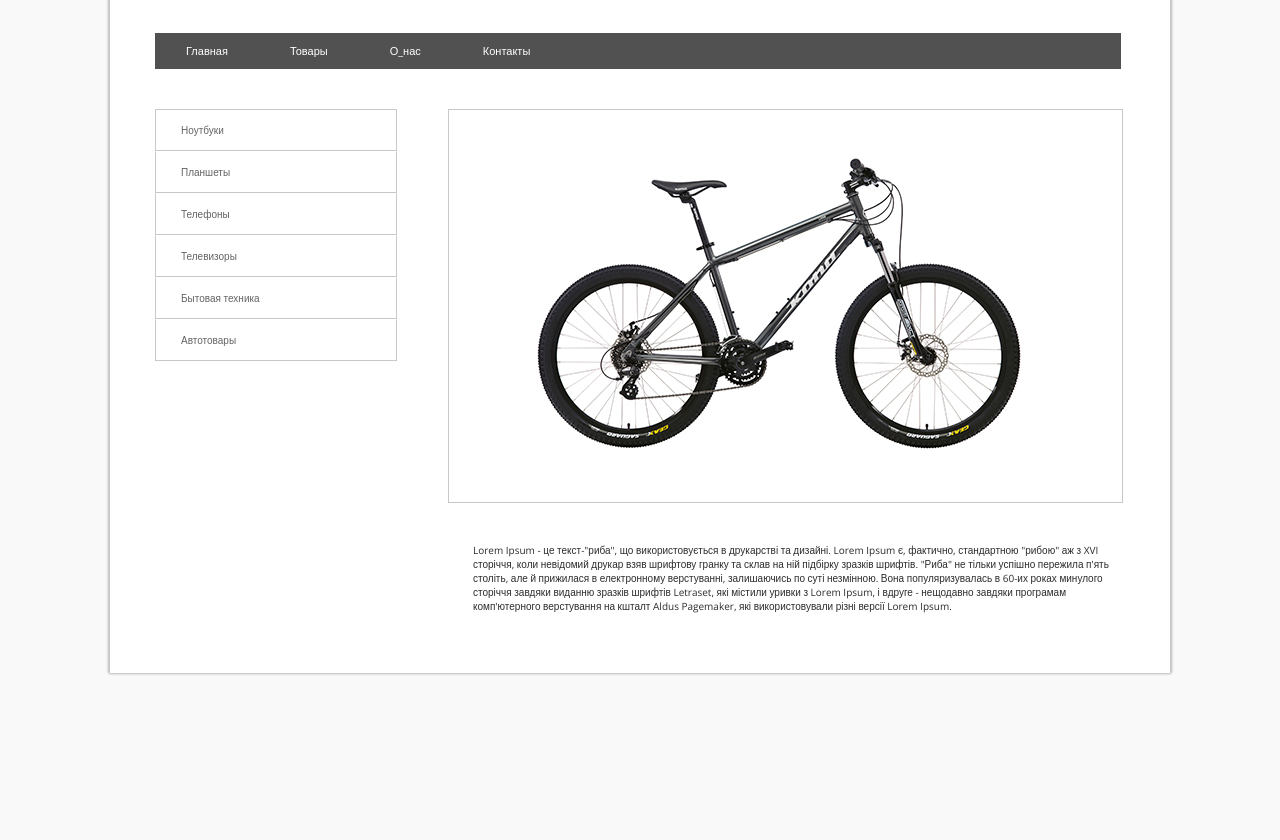
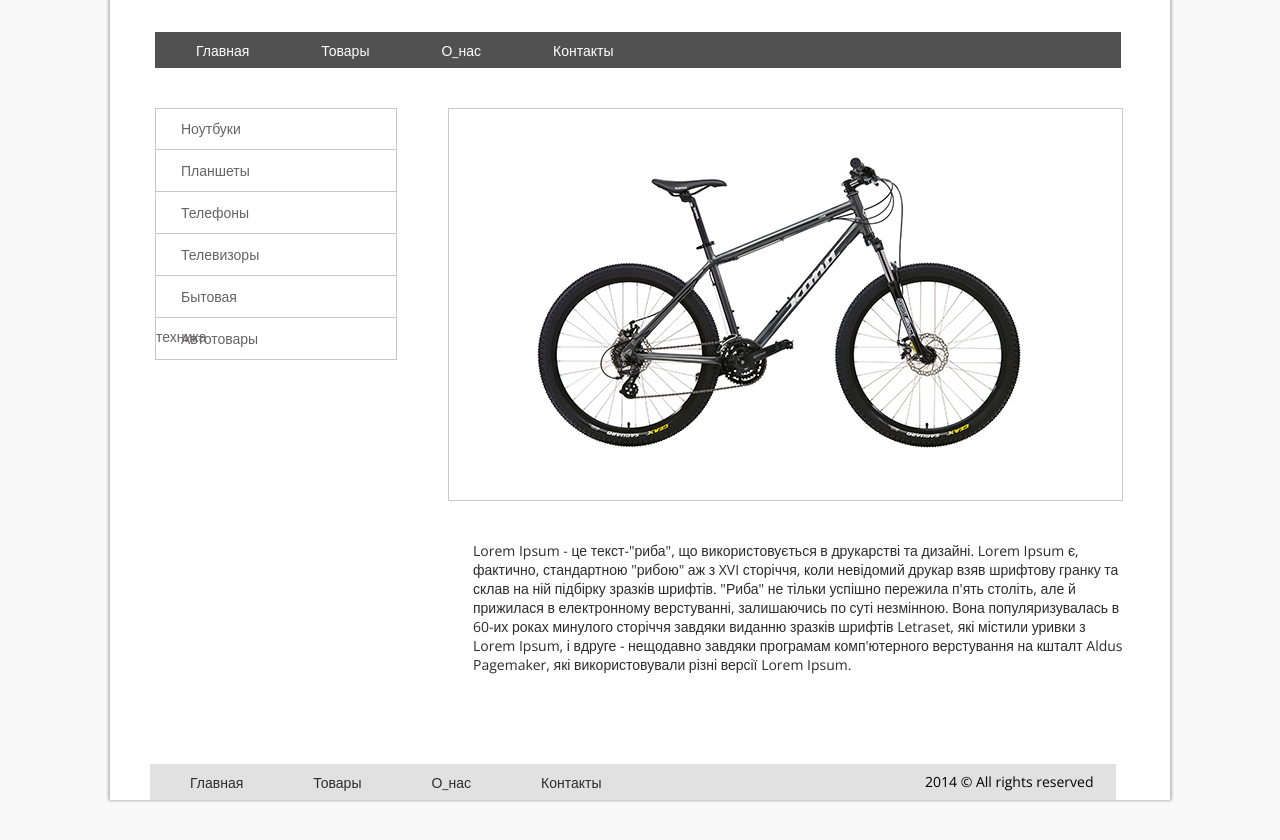
Before and after one commit to sidoryaka/sidoryaka.github.io, a plain HTML site: page html3/index.html in a window 1280 px wide. Shown: the part 98-938 px from the top of the page. Before the commit the page ends 800 px from the top, so only its background shows below. Drawn offline with nearby package versions, Linux system fonts and the light colour scheme.

Commit message:
done html3

```diff
--- a/html3/css/style.css
+++ b/html3/css/style.css
@@ -6,6 +6,7 @@
 body{
     background: #f9f9f9;
     font-family: 'Open Sans', sans-serif;
+    font-size: 14px;
 }
 
 .clearfix {
@@ -32,11 +33,11 @@ body{
     margin-top: 36px;
 }
 
-.menu__list{
+.menu__list, .downMenu__list{
     font-size: 0px;
 }
 
-.menu__list--item{
+.menu__list--item, .downMenu__list--item{
     display: inline-block;
 }
 
@@ -51,15 +52,11 @@ body{
     border-top: 1px solid #c8c8c8;
 }
 
-/*.leftMenu__list--item:hover{
-    background: #f9f9f9;
-}
-*/
 .menu__list--link{
-    padding: 9px 30px 9px 30px;
+    padding: 7px 30px 7px 40px;
+    font-size: 14px;
     text-decoration: none;
-    font-size: 11px;
-    line-height: 36px;
+    line-height: 38px;
     background: #525151;
     color: white;
     border: 1px solid rgba(255,255,255,0);
@@ -93,7 +90,6 @@ body{
 
 .content_body--txt{
     margin: 40px 0 60px 25px;
-     font-size: 10px;
      color: #2c2c2c;
 }
 
@@ -103,7 +99,6 @@ body{
 
 .leftMenu__list--link{
     text-decoration: none;
-    font-size: 10px;
     color: #656363;
     line-height: 40px;
     padding: 12px 120px 12px 25px;
@@ -114,3 +109,37 @@ body{
     color: #2c2c2c;
     padding-left: 35px;
 }
+
+.footer{
+    position: relative;
+}
+
+.downMenu{
+    height: 36px;
+    width: 966px;
+    background: #e1e1e1;
+    margin: 30px 0 60px 40px;
+}
+
+.downMenu__list--link{
+    font-size: 14px;
+    color: #2c2c2c;
+}
+
+.downMenu__list--link{
+    padding: 7px 30px 7px 40px;
+    font-size: 14px;
+    text-decoration: none;
+    line-height: 38px;
+    background: #e1e1e1;
+}
+
+.downMenu__list--link:hover{
+    text-decoration: underline;
+}
+
+.copyrite{
+    position: absolute;
+    left: 815px;
+    top: 8px;
+}
--- a/html3/index.html
+++ b/html3/index.html
@@ -2,7 +2,7 @@
 <html lang="ru">
 <head>
 	<meta charset="UTF-8">
-	<title> homework html1</title>
+	<title> homework html3</title>
 	<link rel="stylesheet" href="css/style.css">
     <link href='https://fonts.googleapis.com/css?family=Open+Sans' rel='stylesheet' type='text/css'>
 </head>
@@ -82,6 +82,35 @@
             </div>
         </div>
         <div class="clearfix"></div>
+        <div class="footer">
+            <div class="downMenu">
+                <ul class="downMenu__list">
+                    <li class="downMenu__list--item">
+                        <a href="#" class="downMenu__list--link">
+                            Главная
+                        </a>
+                    </li>
+                    <li class="downMenu__list--item">
+                        <a href="#" class="downMenu__list--link">
+                            Товары
+                        </a>
+                    </li>
+                    <li class="downMenu__list--item">
+                        <a href="#" class="downMenu__list--link">
+                            О_нас
+                        </a>
+                    </li>
+                    <li class="downMenu__list--item">
+                        <a href="#" class="downMenu__list--link">
+                            Контакты
+                        </a>
+                    </li>
+                </ul>
+            </div>
+            <div class="copyrite">
+                2014 © All rights reserved
+            </div>
+        </div>
     </div>
 </body>
 </html>
```
